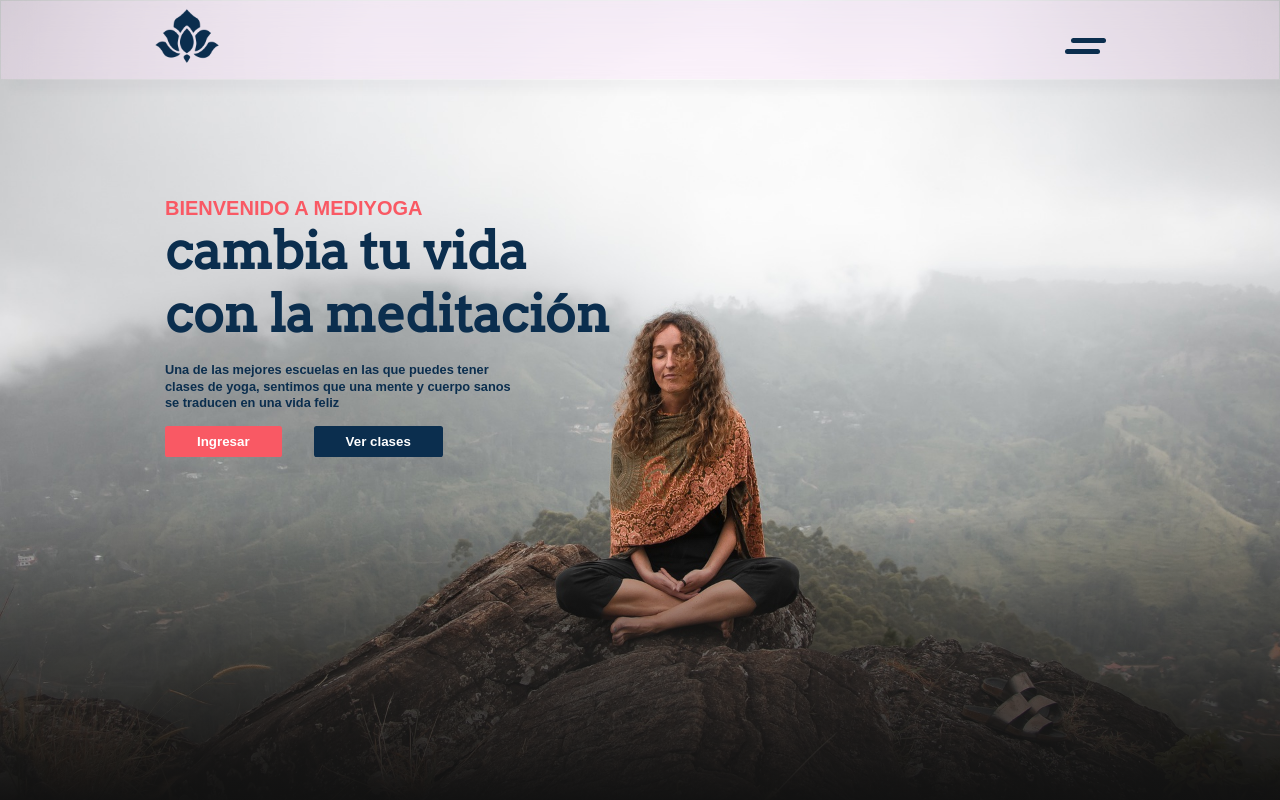
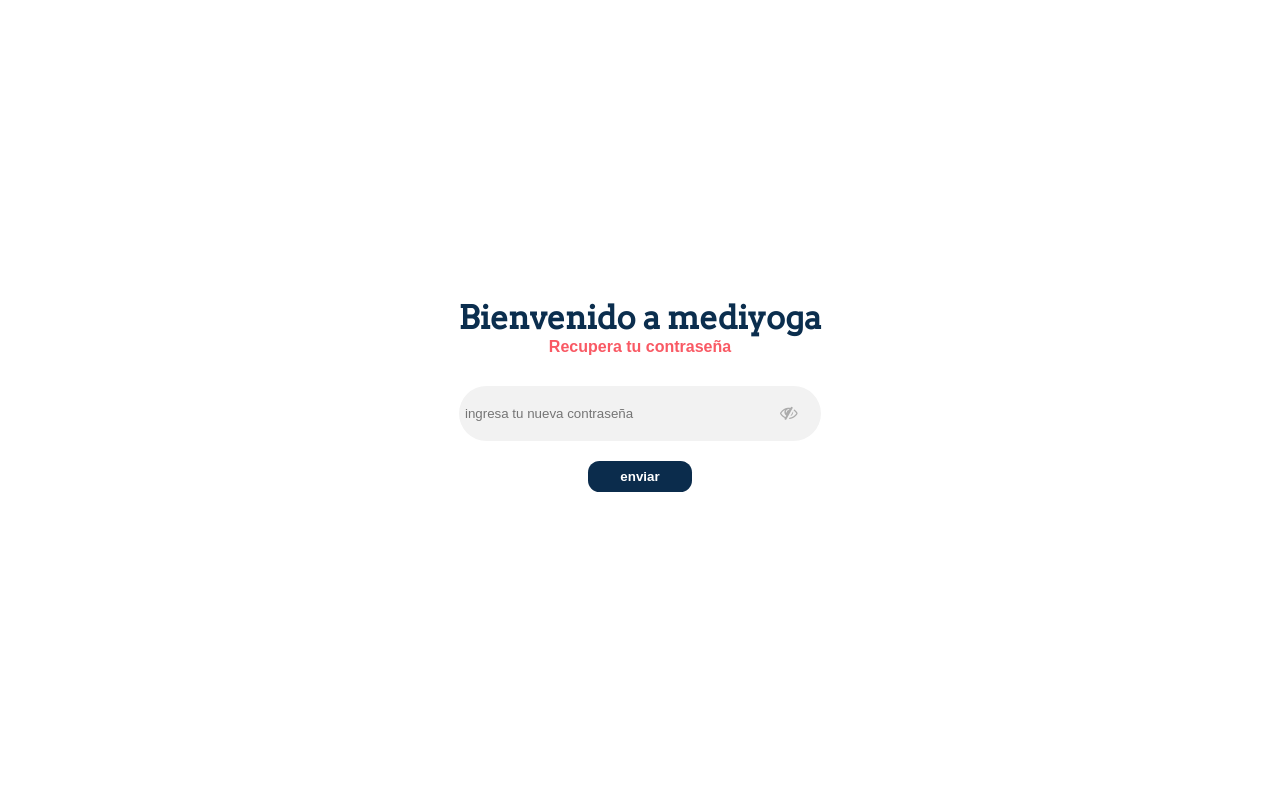
Before and after one commit to israel-campos-ruiz/yogaFront, a React (Create React App) app: page /recuperar/1 in a window 1280 px wide. Before the commit this address led to /recuperar/1#/inicio. Shown: the top 800 px of the page. Built offline with nearby package versions, Linux system fonts and the light colour scheme; a web font is replaced by a local one.

Commit message:
se agrega la funcionalidad de recuperar la contraseña por token

```diff
--- a/src/apollo/client.js
+++ b/src/apollo/client.js
@@ -4,6 +4,7 @@
 
 const httpLink = createHttpLink({
   uri:'https://yoga-backend.herokuapp.com/',
+  // uri:'http://localhost:4000/',
   fetch
 })
 
--- a/src/components/login/InitSesion.jsx
+++ b/src/components/login/InitSesion.jsx
@@ -46,7 +46,6 @@
   const handleSee = () => setVisibilityPassword(!visibilityPassword);
   return (
     <>
-
       <form className="form" onSubmit={formik.handleSubmit}>
         <div className="form__container--input">
           <input
@@ -89,6 +88,9 @@
         <NavLink className="link" exact to="/inicio">
           Regresa al inicio
         </NavLink>
+        <NavLink className="link" exact to="/recuperar">
+          ¿Olvidaste tu contraseña?
+        </NavLink>
       </form>
     </>
   );
--- /dev/null
+++ b/src/components/login/InsertNewPassword.jsx
@@ -0,0 +1,87 @@
+import React, { useState } from "react";
+import { useFormik } from "formik";
+import { useParams } from "react-router-dom";
+import { useMutation } from "@apollo/client";
+import { INSERT_NEW_PASSWORD_TOKEN } from "../../helpers/mutations";
+import Swal from "sweetalert2";
+import { useHistory } from "react-router-dom";
+
+
+const InsertNewPassword = () => {
+  const [visibilityPassword, setVisibilityPassword] = useState(false);
+  const [showError, setshowError] = useState(null)
+  const [ insertNewPassword ] = useMutation(INSERT_NEW_PASSWORD_TOKEN)
+  const history = useHistory();
+  const {token} = useParams();
+
+  const initialValues = {
+    password: "",
+  };
+  const onSubmit = async ({ password }) => {
+    try {
+    const {data} = await  insertNewPassword({
+          variables:{
+              input:{
+                  password,
+                  token
+              }
+          }
+      })
+
+      Swal.fire({
+          icon:'success',
+          text:`${data.insertNewPassword.message}`
+      });
+      history.push("/login")
+
+    } catch (error) {
+        setshowError(error.message)
+    }
+  };
+  const formik = useFormik({
+    initialValues,
+    onSubmit,
+  });
+  const handleSee = () => setVisibilityPassword(!visibilityPassword);
+
+  return (
+    <div className="container">
+      <div className="login">
+        <div className="login__content">
+          <h2 className="login__title">Bienvenido a mediyoga</h2>
+
+          <h3 className="login__subtitle">Recupera tu contraseña</h3>
+
+          <form className="form" onSubmit={formik.handleSubmit}>
+            <div className="form__container--input">
+              <input
+                type={visibilityPassword ? "text" : "password"}
+                className={`form__input ${
+                  formik.touched.password &&
+                  formik.errors.password &&
+                  "input__text__error"
+                }`}
+                name={"password"}
+                placeholder="ingresa tu nueva contraseña"
+                {...formik.getFieldProps("password")}
+              />
+              {visibilityPassword ? (
+                <i onClick={handleSee} className="fa fa-eye"></i>
+              ) : (
+                <i onClick={handleSee} className="fa fa-eye-slash"></i>
+              )}
+            </div>
+
+            {showError}
+
+            <button className="btn--submit--create" type="submit">
+              enviar
+            </button>
+          </form>
+        </div>
+      </div>
+    </div>
+  );
+};
+
+export default InsertNewPassword;
--- a/src/components/login/RecoverPassword.jsx
+++ b/src/components/login/RecoverPassword.jsx
@@ -0,0 +1,72 @@
+import { useMutation } from "@apollo/client";
+import { useFormik } from "formik";
+import React, { useState } from "react";
+import { NavLink } from "react-router-dom";
+import Swal from "sweetalert2";
+import { SEND_EMAIL_RECOVER_PASSWORD } from "../../helpers/mutations";
+
+const RecoverPassword = () => {
+ const [recoverPassword] =  useMutation(SEND_EMAIL_RECOVER_PASSWORD)
+ const [showError, setShowError] = useState(null);
+  const initialValues = {
+    email: "",
+  };
+
+  const onSubmit = async ({ email }) => {
+    try {
+      await recoverPassword({
+        variables:{
+          input:{
+            email
+          }
+        }
+      });
+      Swal.fire({
+        icon: "success",
+        text: `Enseguida te enviaremos un link a tu correo`,
+        showCloseButton: true,
+        timer: 1000,
+      });
+      console.log('enviado');
+    } catch (error) {
+      setShowError(error.message);
+      setTimeout(() => {
+        setShowError(null)
+      }, 3000);
+    }
+  };
+  const formik = useFormik({
+    initialValues,
+    onSubmit,
+  });
+
+  return (
+    <div className="container">
+      <div className="login">
+        <div className="login__content">
+          <h2 className="login__title">Bienvenido a mediyoga</h2>
+
+          <h3 className="login__subtitle">Recupera tu contraseña</h3>
+
+          <form className="form" onSubmit={formik.handleSubmit}>
+            <div className="form__container--input">
+              <input
+                className="form__input"
+                placeholder="email"
+                name={"email"}
+                {...formik.getFieldProps("email")}
+              />
+            </div>
+            {showError && (<span className="input__error">{showError}</span>)}
+            <button className="btn--submit--create" type="submit">enviar</button>
+            <NavLink className="link" exact to="/inicio">
+              Regresa al inicio
+            </NavLink>
+          </form>
+        </div>
+      </div>
+    </div>
+  );
+};
+
+export default RecoverPassword;
--- a/src/helpers/mutations.js
+++ b/src/helpers/mutations.js
@@ -55,3 +55,20 @@
     }
   }
 `;
+
+export const SEND_EMAIL_RECOVER_PASSWORD = gql`
+  mutation recoverPassword($input: RecoverPasswordInput) {
+    recoverPassword(input: $input) {
+      password
+      email
+    }
+  }
+`;
+
+export const INSERT_NEW_PASSWORD_TOKEN = gql`
+  mutation insertNewPassword($input: InsertNewPasswordInput) {
+    insertNewPassword(input: $input) {
+      message
+    }
+  }
+`;
--- a/src/routes/AppRouter.jsx
+++ b/src/routes/AppRouter.jsx
@@ -1,5 +1,7 @@
 import React from 'react'
-import {  HashRouter as Router, Switch, Route } from "react-router-dom";
+import {  BrowserRouter as Router, Switch, Route } from "react-router-dom";
+import InsertNewPassword from '../components/login/InsertNewPassword';
+import RecoverPassword from '../components/login/RecoverPassword';
 import LoginRouter from './LoginRouter';
 import PublicRoutes from './PublicRoutes';
 
@@ -8,6 +10,8 @@
         <Router>
             <Switch>
                <Route exact path='/login' component={ LoginRouter }/>
+               <Route exact path="/recuperar" component={RecoverPassword} />
+               <Route exact path="/recuperar/:token" component={InsertNewPassword} />
                <Route path="/" component={PublicRoutes} />
             </Switch>
         </Router>
--- a/src/routes/LoginRouter.jsx
+++ b/src/routes/LoginRouter.jsx
@@ -6,6 +6,7 @@
         <div>
             <Switch>
                 <Route exact path="/login" component={ Login } />
+
             </Switch>
         </div>
     )
```
Also changed, not shown: 1 other file (tests, documents, lock files or other folders).
